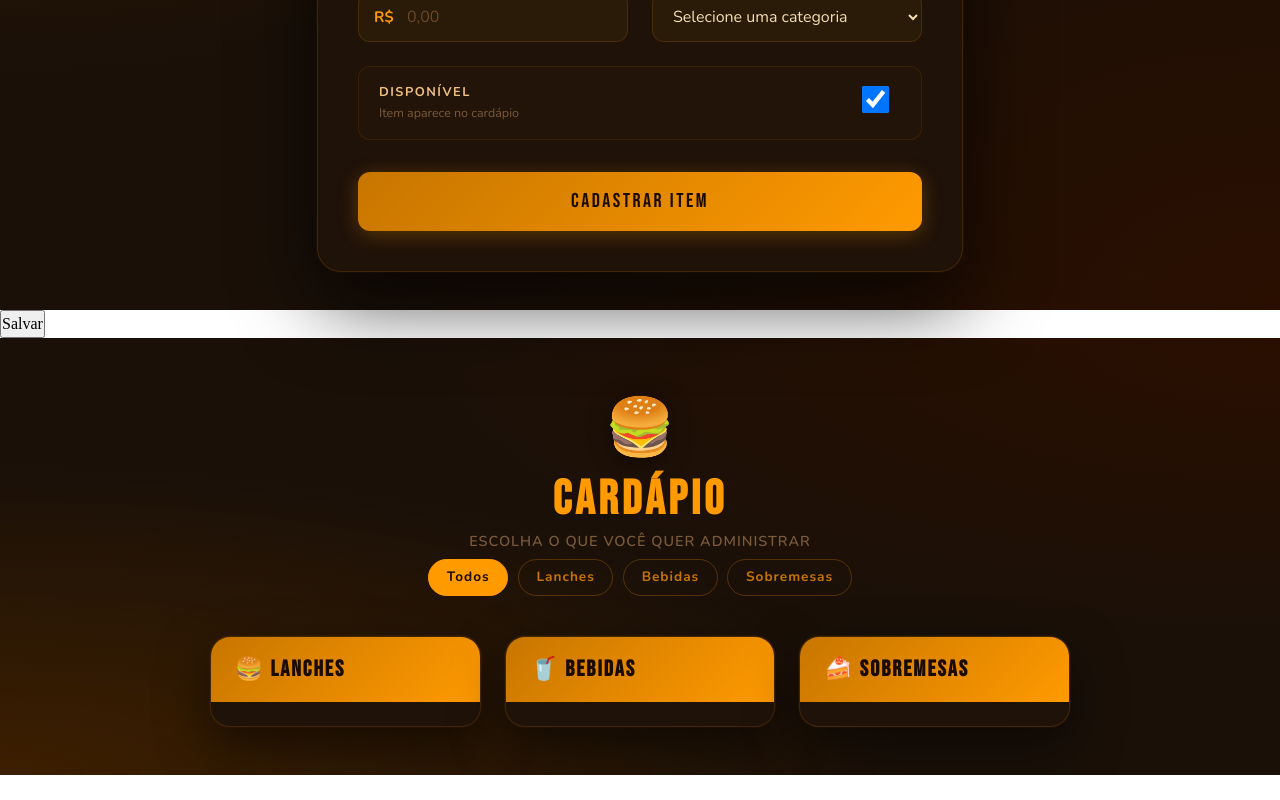
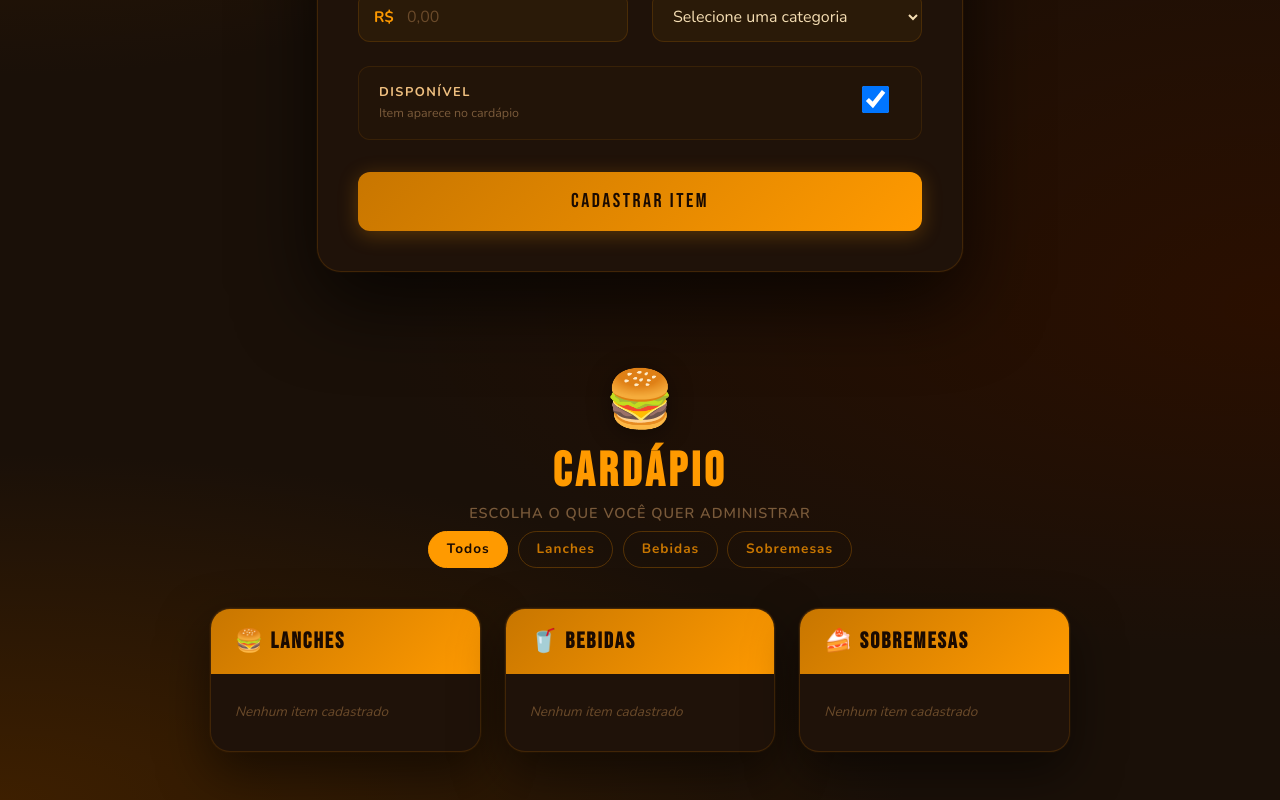
Before and after one commit to raulramosneves9-arch/cardapio-digita-vue, a Vue app: page / in a window 1280 px wide. Shown: the part 490-1290 px from the top of the page. Before the commit the page ends 1265 px from the top, so only its background shows below. Built offline with nearby package versions, Linux system fonts and the light colour scheme.

Commit message:
adiciona exibição de itens por categoria no list

```diff
--- a/src/views/list-cardapio/list.vue
+++ b/src/views/list-cardapio/list.vue
@@ -1,7 +1,13 @@
 <script setup>
-import { computed, ref } from "vue"
+import { computed, ref } from 'vue'
+
+const props = defineProps({ itens: Array })
 
 const filtroAtivo = ref('todos')
+
+const lanches = computed(() => props.itens.filter(i => i.category === 'lanche' && i.available))
+const bebidas = computed(() => props.itens.filter(i => i.category === 'bebida' && i.available))
+const sobremesas = computed(() => props.itens.filter(i => i.category === 'sobremesa' && i.available))
 
 const mostrarLanches = computed(() => filtroAtivo.value === 'todos' || filtroAtivo.value === 'lanches')
 const mostrarBebidas = computed(() => filtroAtivo.value === 'todos' || filtroAtivo.value === 'bebidas')
@@ -9,14 +15,10 @@ const mostrarSobremesas = computed(() => filtroAtivo.value === 'todos' || filtro
 </script>
 
 <template>
-
-    <!-- ===== PAGE WRAPPER ===== -->
     <div class="page-wrapper">
         <main class="page-inner">
-
-            <!-- ===== TÍTULO DA PÁGINA ===== -->
             <header class="page-header">
-                <span class="page-icon" aria-hidden="true">🍔</span>
+                <span class="page-icon">🍔</span>
                 <h1 class="page-title">Cardápio</h1>
                 <p class="page-subtitle">Escolha o que você quer administrar</p>
                 <nav class="filter-nav">
@@ -31,15 +33,18 @@ const mostrarSobremesas = computed(() => filtroAtivo.value === 'todos' || filtro
                 </nav>
             </header>
 
-            <!-- ===== GRID DE CATEGORIAS ===== -->
             <section class="menu-grid">
 
-                <!-- ===== CATEGORIA: LANCHES ===== -->
                 <article class="card" v-show="mostrarLanches">
                     <header class="card-header">
                         <h2 class="category-title">🍔 Lanches</h2>
                     </header>
                     <ul class="card-body">
+                        <li class="item-card" v-for="item in lanches" :key="item.id">
+                            <span class="item">{{ item.name }}</span>
+                            <span class="item-price">R$ {{ item.price }}</span>
+                        </li>
+                        <li class="item-vazio" v-if="lanches.length === 0">Nenhum item cadastrado</li>
                     </ul>
                 </article>
 
@@ -48,6 +53,11 @@ const mostrarSobremesas = computed(() => filtroAtivo.value === 'todos' || filtro
                         <h2 class="category-title">🥤 Bebidas</h2>
                     </header>
                     <ul class="card-body">
+                        <li class="item-card" v-for="item in bebidas" :key="item.id">
+                            <span class="item">{{ item.name }}</span>
+                            <span class="item-price">R$ {{ item.price }}</span>
+                        </li>
+                        <li class="item-vazio" v-if="bebidas.length === 0">Nenhum item cadastrado</li>
                     </ul>
                 </article>
 
@@ -56,17 +66,18 @@ const mostrarSobremesas = computed(() => filtroAtivo.value === 'todos' || filtro
                         <h2 class="category-title">🍰 Sobremesas</h2>
                     </header>
                     <ul class="card-body">
+                        <li class="item-card" v-for="item in sobremesas" :key="item.id">
+                            <span class="item">{{ item.name }}</span>
+                            <span class="item-price">R$ {{ item.price }}</span>
+                        </li>
+                        <li class="item-vazio" v-if="sobremesas.length === 0">Nenhum item cadastrado</li>
                     </ul>
                 </article>
 
             </section>
-            <!-- fim .menu-grid -->
-
         </main>
     </div>
-
 </template>
-
 <style scoped>
 /* ================================
    IMPORTAÇÃO DE FONTES
@@ -94,6 +105,19 @@ const mostrarSobremesas = computed(() => filtroAtivo.value === 'todos' || filtro
     display: flex;
     flex-direction: column;
     gap: 2.5rem;
+}
+
+.item-price {
+    color: #ff9a00;
+    font-weight: 700;
+    font-size: 0.9rem;
+}
+
+.item-vazio {
+    padding: 1rem 1.5rem;
+    color: #6a4a2a;
+    font-size: 0.85rem;
+    font-style: italic;
 }
 
 /* ================================
--- a/src/views/register/createCard.vue
+++ b/src/views/register/createCard.vue
@@ -1,18 +1,9 @@
 <script setup>
-import { ref } from 'vue'
-import ItemForm from '../register/itemForm.vue'
+import ItemForm from './itemForm.vue'
 
 const emit = defineEmits(['adicionarItem'])
-const itemFormRef = ref(null)
-
-function salvar() {
-    if (itemFormRef.value) {
-        emit('adicionarItem', { ...itemFormRef.value.formData })
-    }
-}
 </script>
 
 <template>
-    <ItemForm ref="itemFormRef" />
-    <button @click="salvar">Salvar</button>
+    <ItemForm @adicionarItem="emit('adicionarItem', $event)" />
 </template>
```
